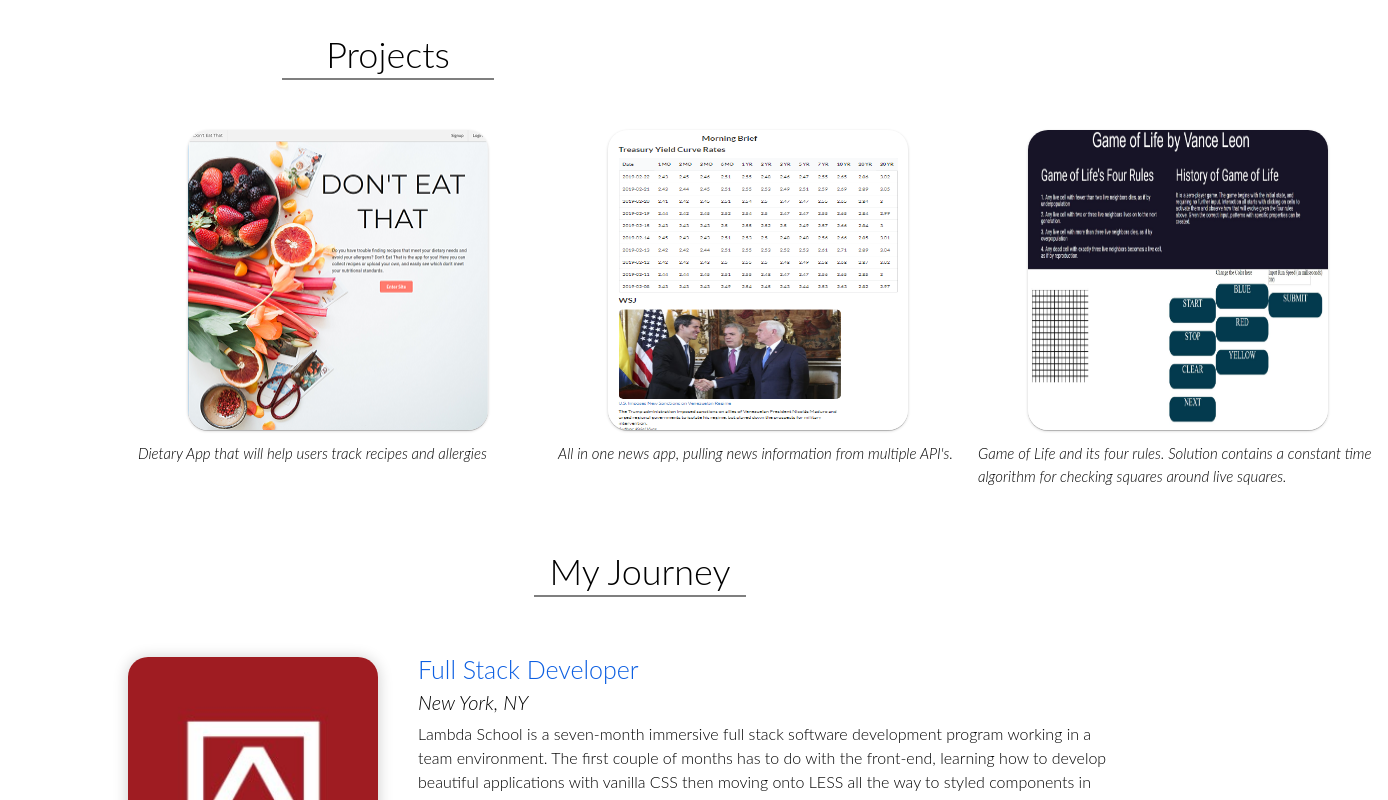
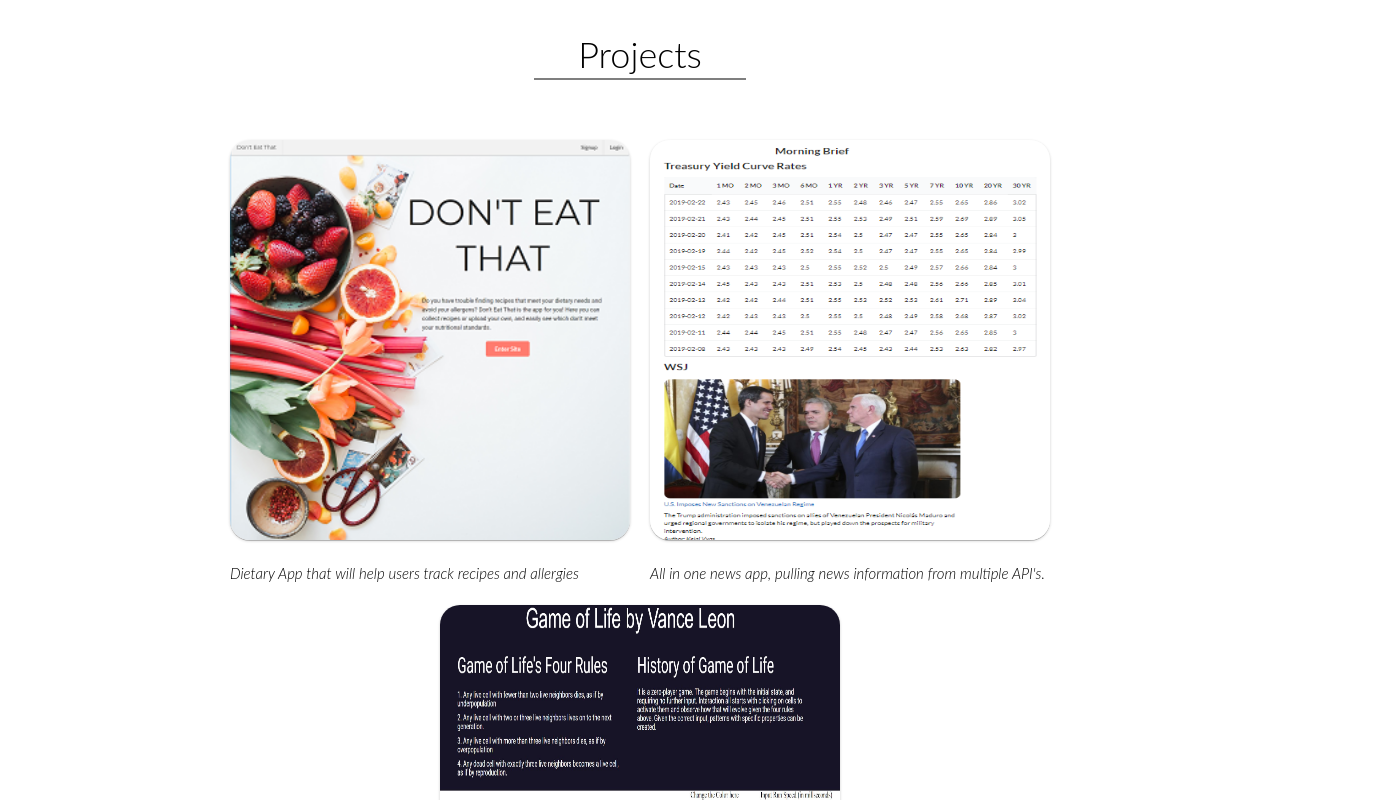
Before and after one commit to vanceleon/Portfolio_Site, a React (Create React App) app in the folder portfolio/: page / in a window 1280 px wide. Shown: the part 520-1320 px from the top of the page, 1388 px wide, since content can reach past the window. Built offline with nearby package versions, Linux system fonts and the light colour scheme.

Commit message:
styling and page scale

```diff
--- a/portfolio/public/index.html
+++ b/portfolio/public/index.html
@@ -8,8 +8,8 @@
       content="width=device-width, initial-scale=1, shrink-to-fit=no"
     />
     <meta name="theme-color" content="#000000" />
-    <!-- <meta name="viewport" content="width=100%"> -->
-    <meta name="viewport" content="width=device-width, initial-scale=1">
+    <meta name="viewport" content="width=100%">
+    <!-- <meta name="viewport" content="width=device-width, initial-scale=1"> -->
     <!--
       manifest.json provides metadata used when your web app is installed on a
       user's mobile device or desktop. See https://developers.google.com/web/fundamentals/web-app-manifest/
--- a/portfolio/src/css/App.css
+++ b/portfolio/src/css/App.css
@@ -308,7 +308,7 @@ html {
 }
 
 .project-tabs {
-  width: 520px;
+  width: 100%;
 }
 
 .project-snippets {
@@ -318,8 +318,8 @@ html {
 }
 
 .project-snippet {
-  width: 300px;
-  height: 300px;
+  width: 400px;
+  height: 400px;
   border-radius: 20px;
   box-shadow: 0 1px 3px 0 rgba(0, 0, 0, 0.2), 0 1px 0.5px 0 rgba(0, 0, 0, 0.19);
 }
@@ -365,24 +365,67 @@ html {
   margin: 0 25px;
 }
 
-@media (max-width: 1100px) {
+@media (max-width: 1400px) {
   .portfolio-container {
     padding: 0 20px;
+  }
+
+  .project-tabs {
+    width: 100%;
   }
 
   .project-snippets {
     display: flex;
     flex-wrap: wrap;
     margin: 20px 0 40px 0;
-    /* justify-content: flex-start; */
+    justify-content: center;
   }
 
   .project-snippet {
     margin: 10px 0;
+
   }
+
+  .footer {
+    /* border: 1px solid red; */
+    flex-direction: column;
+
+    /*    padding: 20px; */
+  }
+
+
+  .footer-quote h1 {
+    text-align: center;
+  }
+
+  .contact-info {
+
+    flex-wrap: wrap;
+    justify-content: space-evenly;
+    padding: 20px 0;
+    align-content: space-around;
+    margin: 0 auto;
+    width: 50%;
+  }
+  .social-media svg {
+    width: 80px;
+    height: 80px;
+    background-color: white;
+    text-align: right;
+    font-style: bold;
+    border-radius: 20px;
+  }
+  .social-media {
+    width: 80px;
+  height: 80px;
+  border-radius: 20px;
+  align-items: center;
+  margin: 0;
+  /* padding: 20px 0; */
+}
 }
 
-@media (max-width: 800px) {
+@media (max-width: 720px) {
 
 
    .App {
@@ -408,6 +451,8 @@ html {
 
 .project-tabs {
   width: 100%;
+
+  /* padding: 20px; */
 }
 
 
@@ -456,41 +501,12 @@ html {
     width: 400px;
     margin: 0 auto;
   }
-
-  .footer {
-    /* border: 1px solid red; */
-    flex-direction: column;
-    width: 100%;
+  .contact-info {
+    width: 80%;
   }
 
-  .footer-quote h1 {
-    text-align: center;
-  }
 
-  .contact-info {
-    width: 80%;
-    flex-wrap: wrap;
-    justify-content: space-evenly;
-    padding: 20px 0;
-    align-content: space-around;
-    margin: 0 auto;
-  }
-  .social-media svg {
-    width: 80px;
-    height: 80px;
-    background-color: white;
-    text-align: right;
-    font-style: bold;
-    border-radius: 20px;
-  }
-  .social-media {
-    width: 80px;
-  height: 80px;
-  border-radius: 20px;
-  align-items: center;
-  margin: 0;
-  /* padding: 20px 0; */
-}
+
 
 
 }
```
